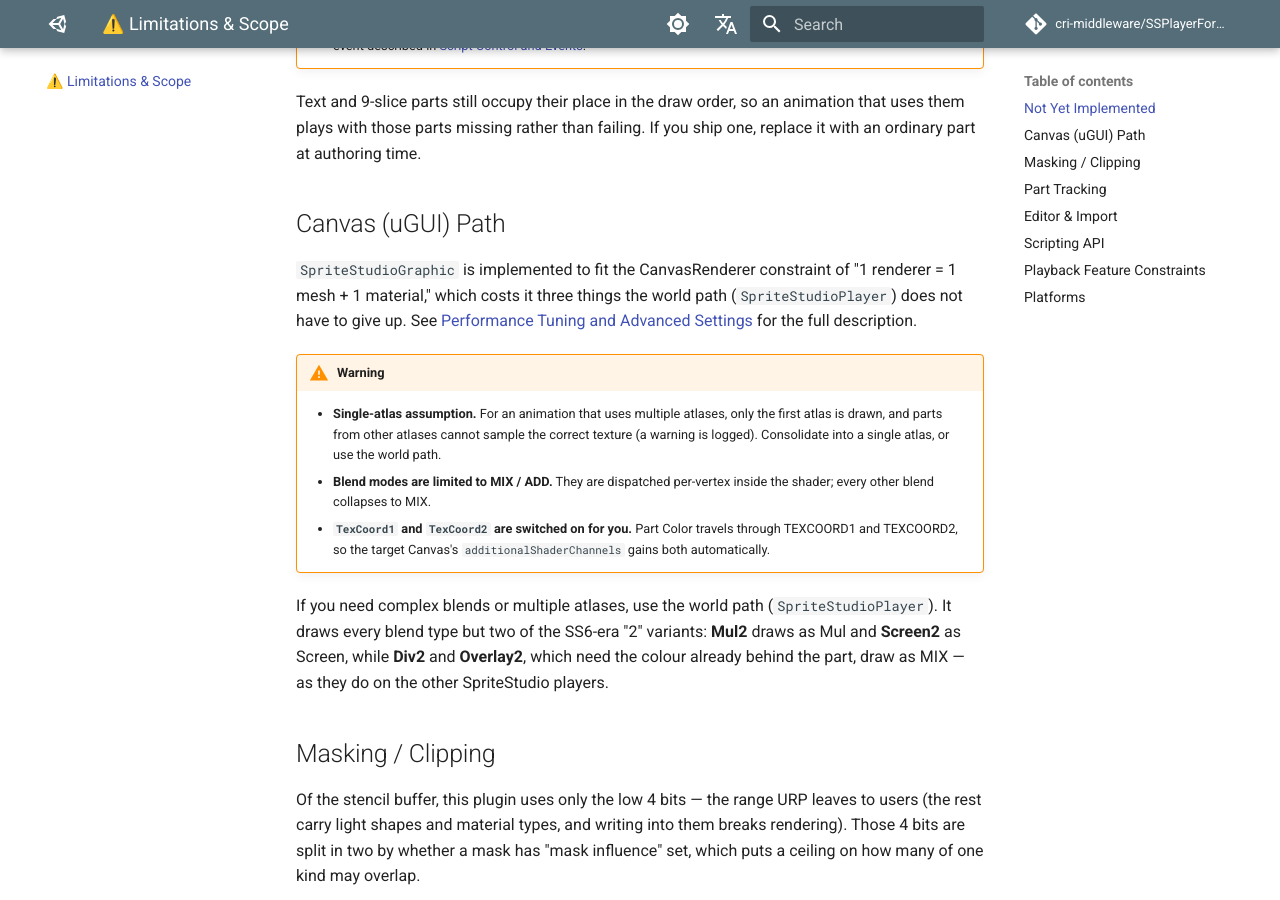
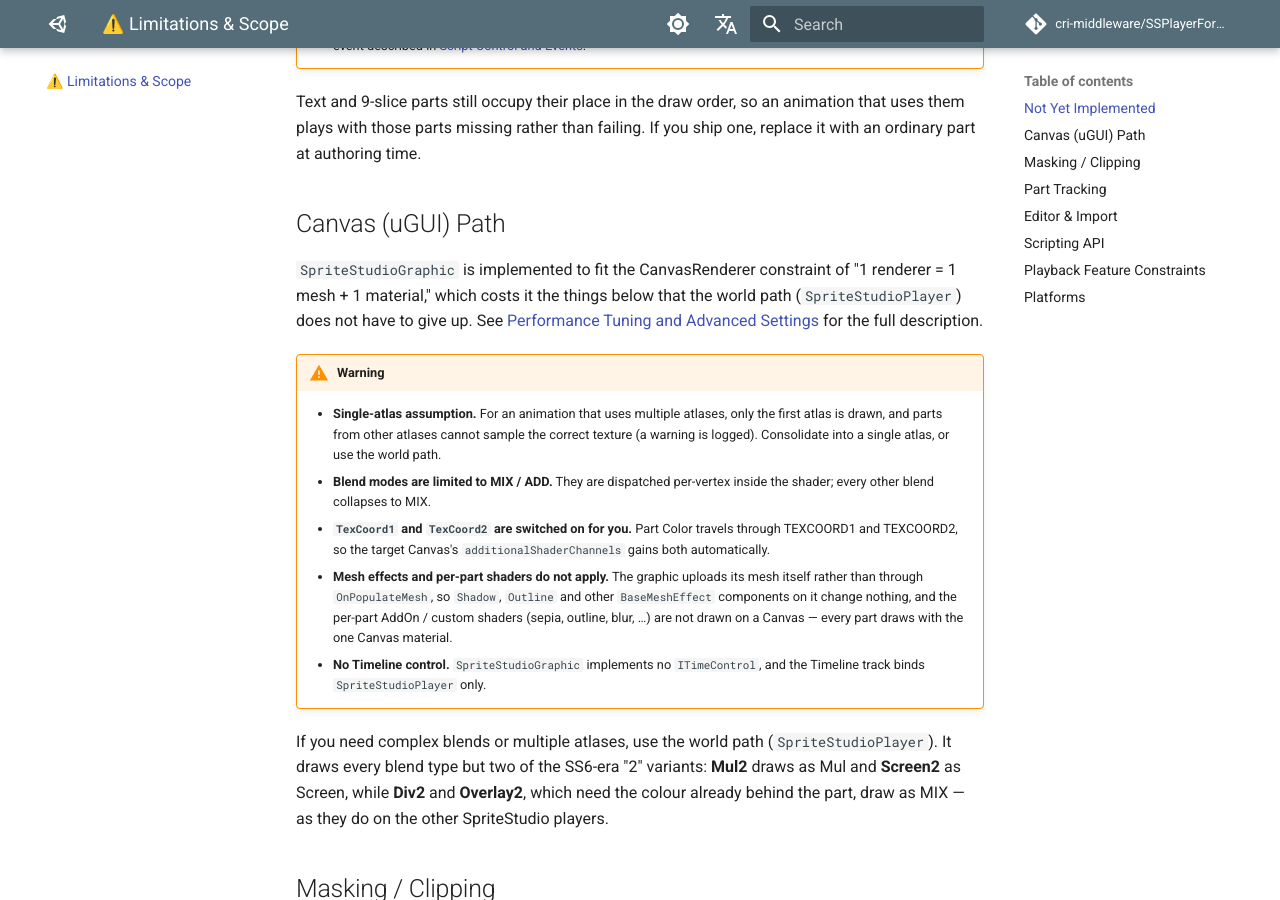
Before and after one commit to cri-middleware/SSPlayerForUnity, an MkDocs documentation site: the page built from docs/en/limitations.md, in a window 1280 px wide and 900 px high, scrolled down 648 px. Built offline with MkDocs 1.6.1 and Material for MkDocs 9.7.7, drawn with Linux system fonts in a browser that asks for light colours; comment, search, counter and statistics services are not loaded; some of the changed text lies outside the part shown.

Commit message:
docs: what the Canvas path and the renderer's materials do not do, and what Timeline still lacks
- README said either component can be "sequenced on Timeline".
  SpriteStudioGraphic implements no ITimeControl and the track binds
  SpriteStudioPlayer only; README (en / ja) now says the player, and
  limitations.md lists it under the Canvas path.
- The Canvas path skips OnPopulateMesh, so Shadow, Outline and other
  mesh effects on a graphic do nothing, and it draws every part with its
  one material, so the per-part AddOn shaders do not appear. Neither was
  said; limitations.md now says both, and no longer counts "three"
  constraints.
- The player rewrites its MeshRenderer's material list whenever what it
  draws changes, so a material dropped in there is replaced without a
  word. limitations.md now says so and where to make the change instead.
- ROADMAP gains the Timeline gaps the audit found: no events or sound
  while a Timeline drives the player, SpriteStudioTrack clips that do not
  know their animation's length, no scrubbing in edit mode, and -- waiting
  on the SDK exporting set_frame_relative -- loops, ping-pong and direction
  under a Timeline.

```diff
--- a/docs/en/limitations.md
+++ b/docs/en/limitations.md
@@ -16,12 +16,14 @@ Text and 9-slice parts still occupy their place in the draw order, so an animati
 
 ## Canvas (uGUI) Path
 
-`SpriteStudioGraphic` is implemented to fit the CanvasRenderer constraint of "1 renderer = 1 mesh + 1 material," which costs it three things the world path (`SpriteStudioPlayer`) does not have to give up. See [Performance Tuning and Advanced Settings](./workflow/tips.md) for the full description.
+`SpriteStudioGraphic` is implemented to fit the CanvasRenderer constraint of "1 renderer = 1 mesh + 1 material," which costs it the things below that the world path (`SpriteStudioPlayer`) does not have to give up. See [Performance Tuning and Advanced Settings](./workflow/tips.md) for the full description.
 
 > [!WARNING]
 > - **Single-atlas assumption.** For an animation that uses multiple atlases, only the first atlas is drawn, and parts from other atlases cannot sample the correct texture (a warning is logged). Consolidate into a single atlas, or use the world path.
 > - **Blend modes are limited to MIX / ADD.** They are dispatched per-vertex inside the shader; every other blend collapses to MIX.
 > - **`TexCoord1` and `TexCoord2` are switched on for you.** Part Color travels through TEXCOORD1 and TEXCOORD2, so the target Canvas's `additionalShaderChannels` gains both automatically.
+> - **Mesh effects and per-part shaders do not apply.** The graphic uploads its mesh itself rather than through `OnPopulateMesh`, so `Shadow`, `Outline` and other `BaseMeshEffect` components on it change nothing, and the per-part AddOn / custom shaders (sepia, outline, blur, …) are not drawn on a Canvas — every part draws with the one Canvas material.
+> - **No Timeline control.** `SpriteStudioGraphic` implements no `ITimeControl`, and the Timeline track binds `SpriteStudioPlayer` only.
 
 If you need complex blends or multiple atlases, use the world path (`SpriteStudioPlayer`). It draws every blend type but two of the SS6-era "2" variants: **Mul2** draws as Mul and **Screen2** as Screen, while **Div2** and **Overlay2**, which need the colour already behind the part, draw as MIX — as they do on the other SpriteStudio players.
 
@@ -50,6 +52,7 @@ Part Tracking (making a `Transform` follow a part) is a `SpriteStudioPlayer` (wo
 
 > [!NOTE]
 > - **Edit mode shows a static preview of the start frame only.** Check behavior in Play mode.
+> - **The Mesh Renderer's Materials belong to the player.** It sets the list itself, one material per draw batch, whenever what it draws changes, so a material dropped into the list is replaced. To change how the animation draws, edit the shared `.mat` next to the atlas texture, or give the player a **Shader Catalog** for per-part shaders — see [Performance Tuning and Advanced Settings](./workflow/tips.md).
 
 ## Scripting API
 
```
Also changed, not shown: README.ja.md (+1 -1 lines), README.md (+1 -1 lines), ROADMAP.md (+13 -0 lines), docs/ja/limitations.md (+4 -1 lines).
